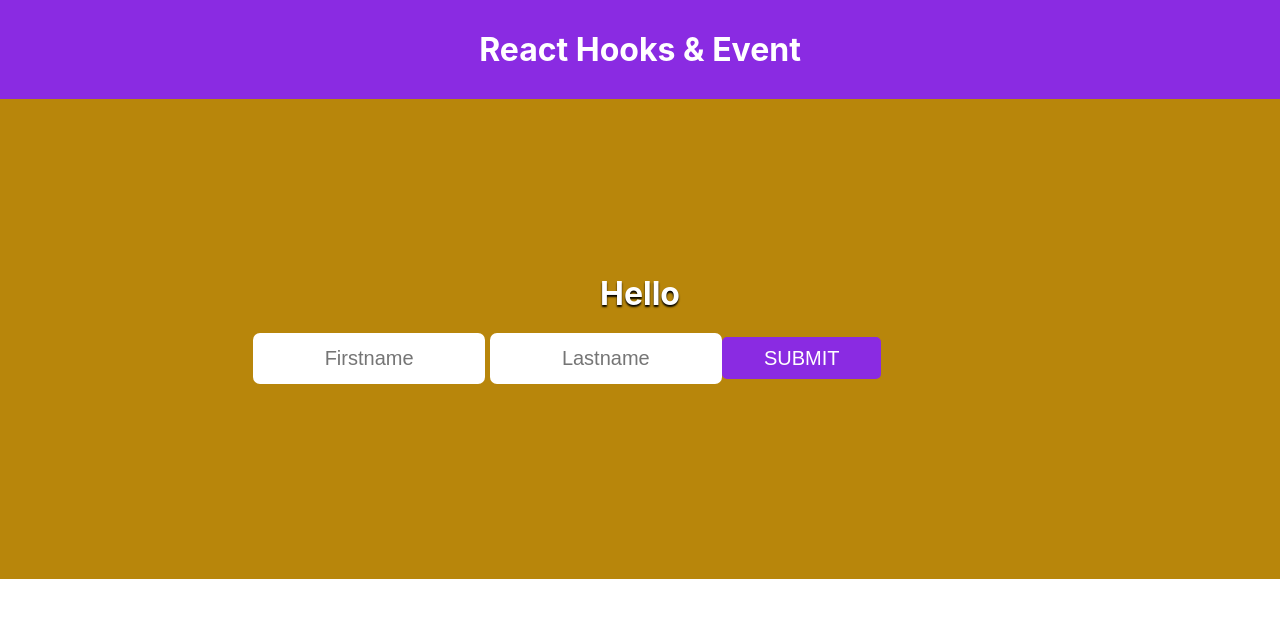
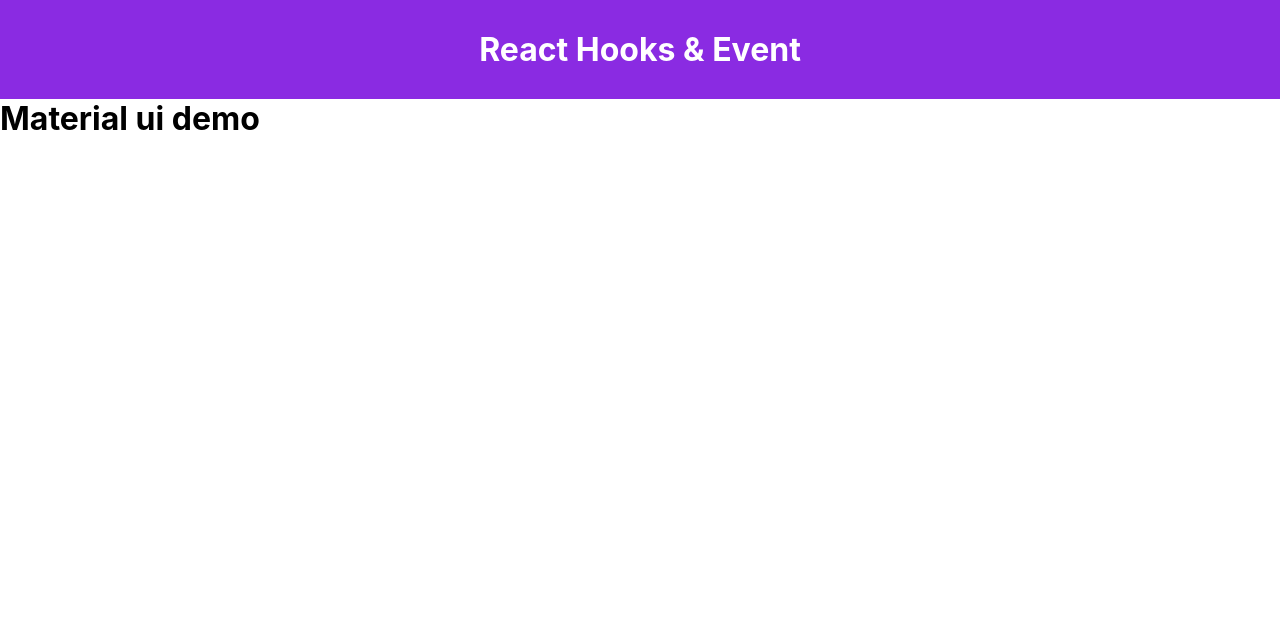
Before and after one commit to iamsourav37/react-first-proj, a React (Create React App) app: page / in a window 1280 px wide. Shown: the top 618 px of the page. Built offline with nearby package versions, Linux system fonts and the light colour scheme.

Commit message:
trying material ui

```diff
--- a/package.json
+++ b/package.json
@@ -3,6 +3,7 @@
   "version": "0.1.0",
   "private": true,
   "dependencies": {
+    "@material-ui/core": "^4.11.3",
     "@testing-library/jest-dom": "^5.11.10",
     "@testing-library/react": "^11.2.6",
     "@testing-library/user-event": "^12.8.3",
--- a/src/App.js
+++ b/src/App.js
@@ -1,6 +1,6 @@
 import React from "react";
 import Header from "./Component/Header";
-import FormExample from "./Component/Form";
+import MaterialUiDemo from "./Component/MaterialUiDemo";
 
 import "./css/index.css";
 
@@ -10,7 +10,7 @@ function App() {
   return (
     <>
       <Header msg={msg} />
-      <FormExample />
+      <MaterialUiDemo />
     </>
   );
 }
--- /dev/null
+++ b/src/Component/MaterialUiDemo.jsx
@@ -0,0 +1,11 @@
+import React from "react";
+
+function MaterialUiDemo() {
+  return (
+    <div>
+      <h1>Material ui demo</h1>
+    </div>
+  );
+}
+
+export default MaterialUiDemo;
```
Also changed, not shown: 1 other file (tests, documents, lock files or other folders).
